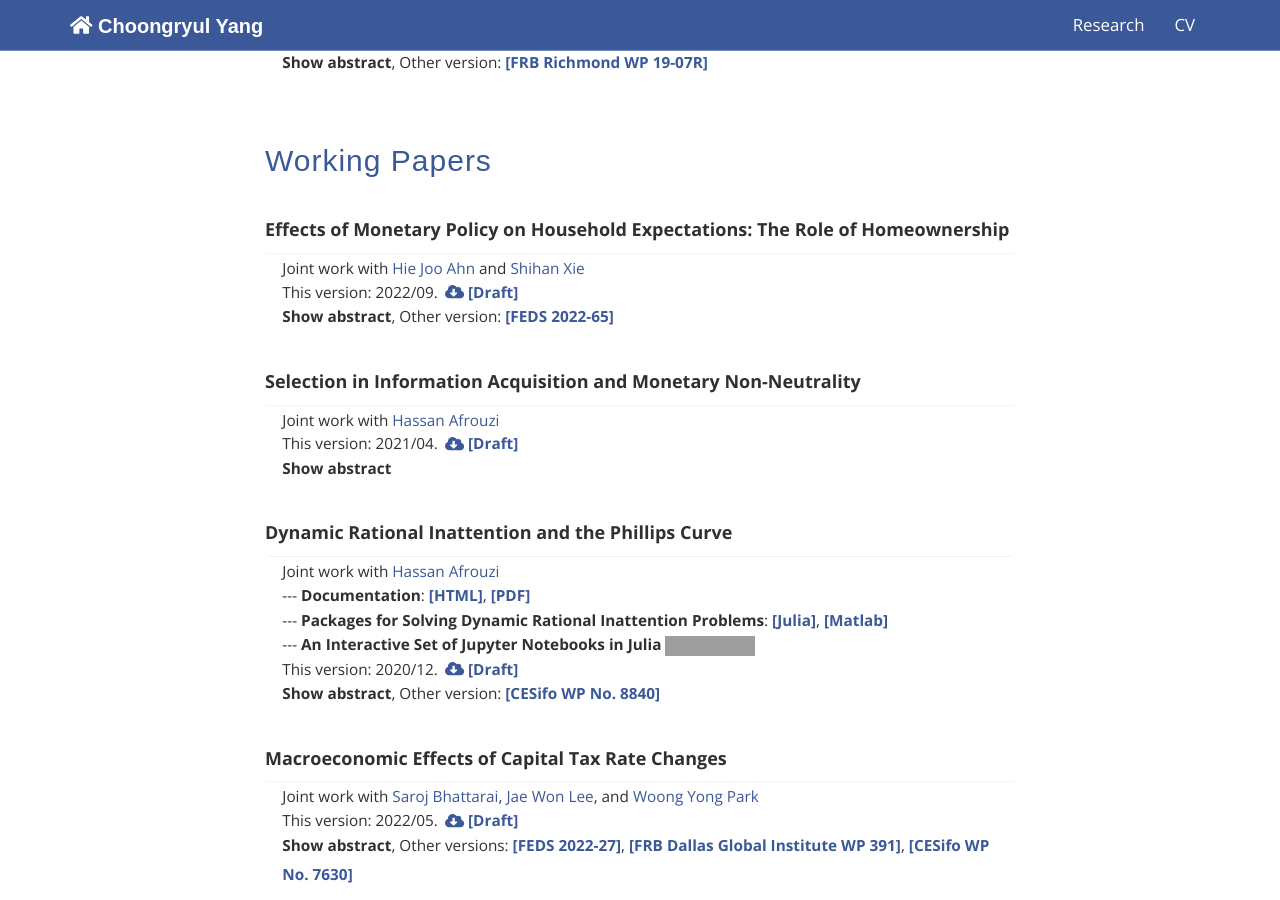
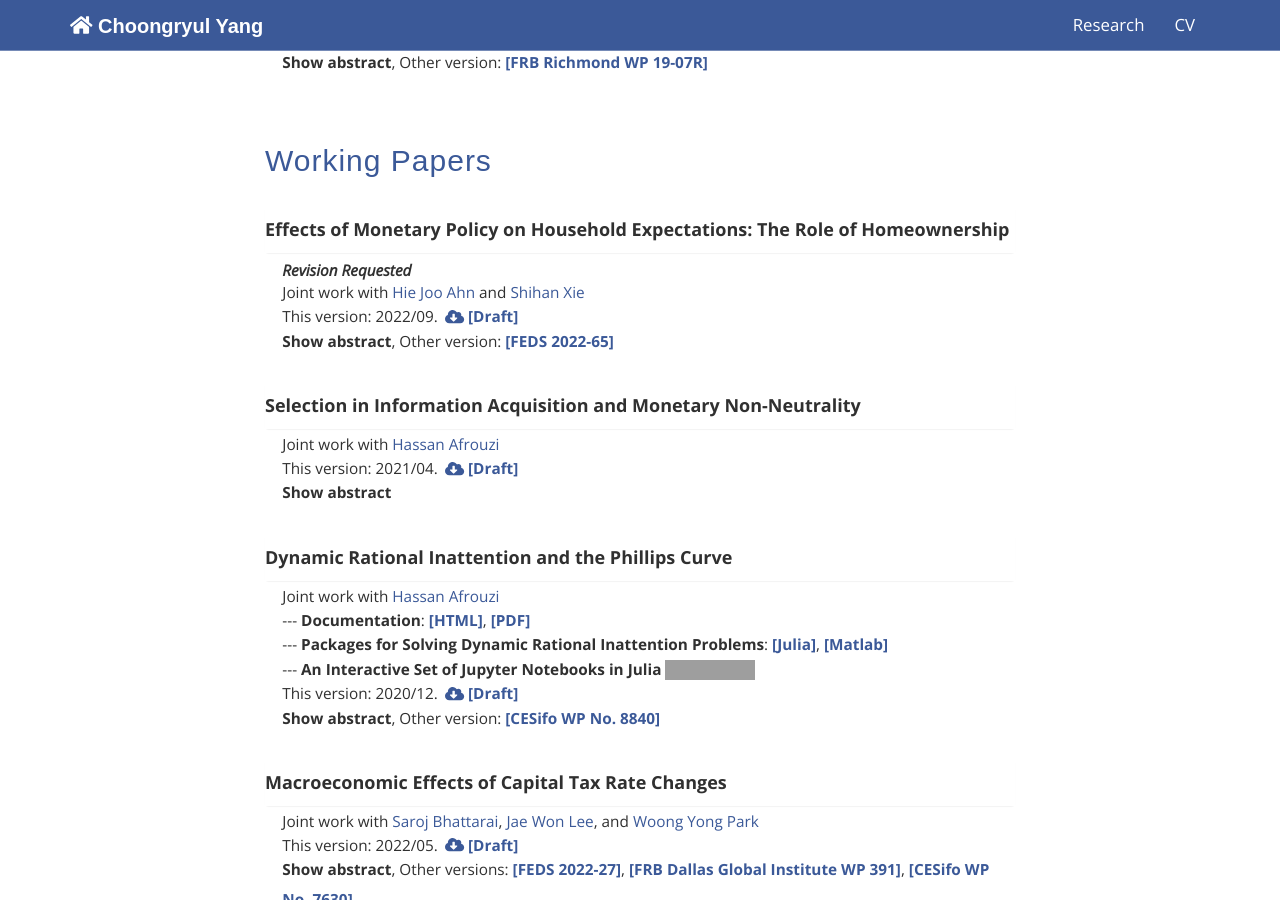
Before and after one commit to choongryulyang/choongryulyang.github.io, a Jekyll site: the page built from index.html, in a window 1280 px wide and 900 px high, scrolled down 1402 px. Built offline with Jekyll 4.4.1, drawn with Linux system fonts in a browser that asks for light colours; grey boxes are pictures that could not be loaded.

Commit message:
Update index.html

```diff
--- a/index.html
+++ b/index.html
@@ -284,10 +284,16 @@ title: Choongryul Yang
 				</div>
 
 				<article>
-
 				<div  class="panel-collapse collapse in" role="tabpanel" >
 					<div class="panel-body">
-						<div style="font-size: 11.5pt; text-align: left; color: #303030; margin-left: 0.8em"> Joint work with
+						<div style="font-size: 11.5pt; text-align: left; color: #303030; margin-left: 0.8em">
+
+						<p style="margin-bottom:0px; font-size: 11.5pt">
+							<a style="color: #303030">
+								<b><i>Revision Requested</i></b>
+						</p>
+
+						Joint work with
 						<a class="author" style="color: #3b5998" href="https://sites.google.com/site/hiejooahn/" target="_blank">Hie Joo Ahn</a> and
 						<a class="author" style="color: #3b5998" href="https://sites.google.com/view/shihanxie/" target="_blank">Shihan Xie</a>
 
```
